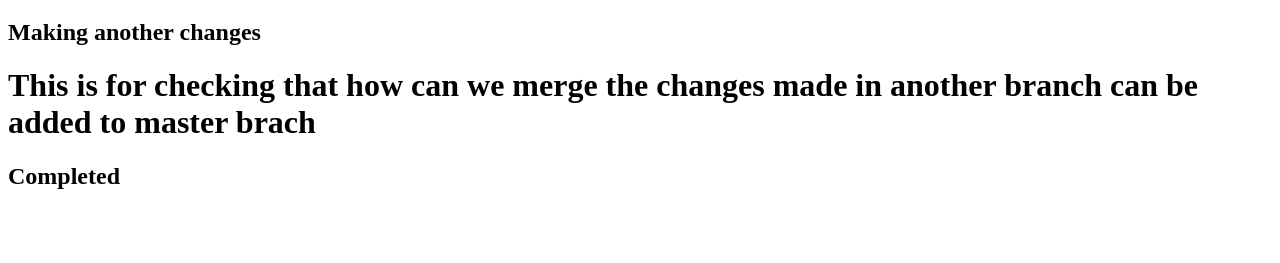
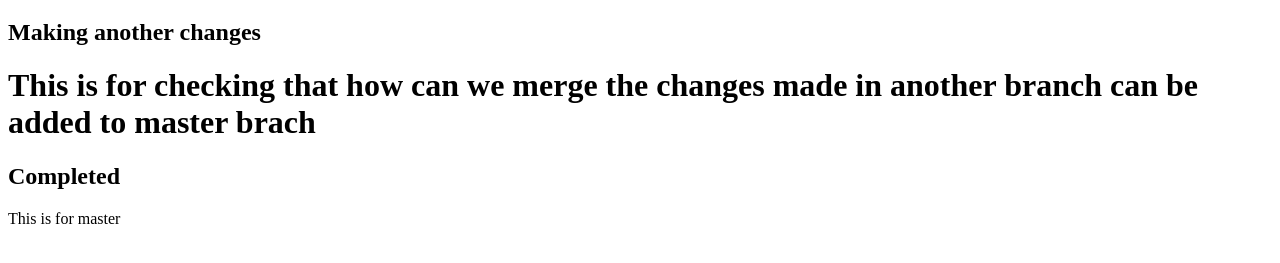
Before and after one commit to DeepakKumar1482/Learning, a plain HTML site: page index.html in a window 1280 px wide. Shown: the part 61-324 px from the top of the page. Drawn offline with Linux system fonts and the light colour scheme.

Commit message:
This commit line 15

```diff
--- a/index.html
+++ b/index.html
@@ -12,6 +12,7 @@
     <h2>Making another changes</h2>
     <h1>This is for checking that how can we merge the changes made in another branch can be added to master brach</h1>
     <h2>Completed</h2>
+    <span>This is for master</span>
 </body>
 
 </html>
```
